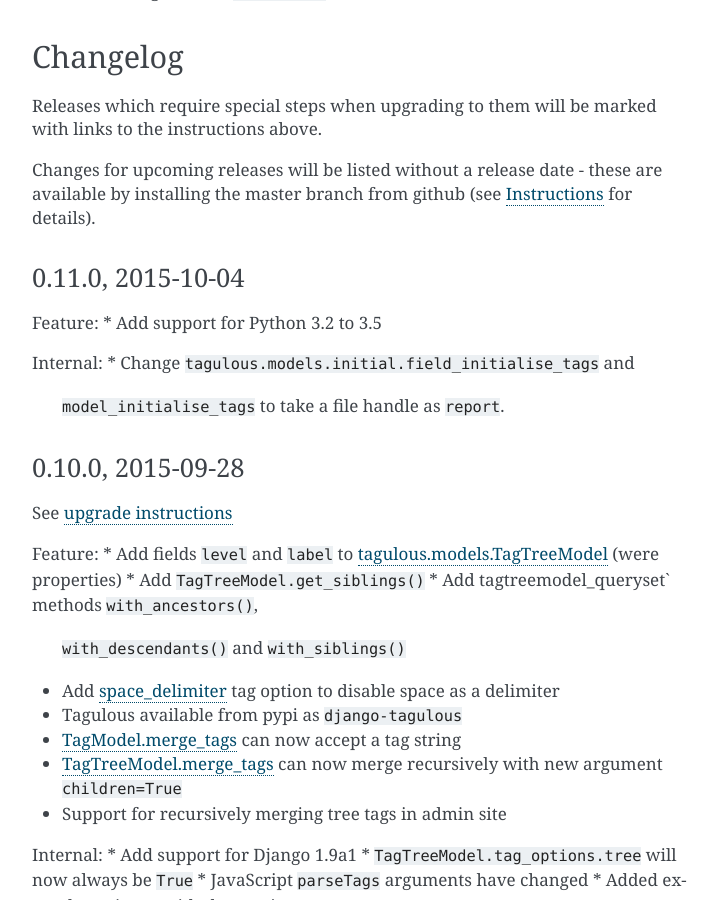
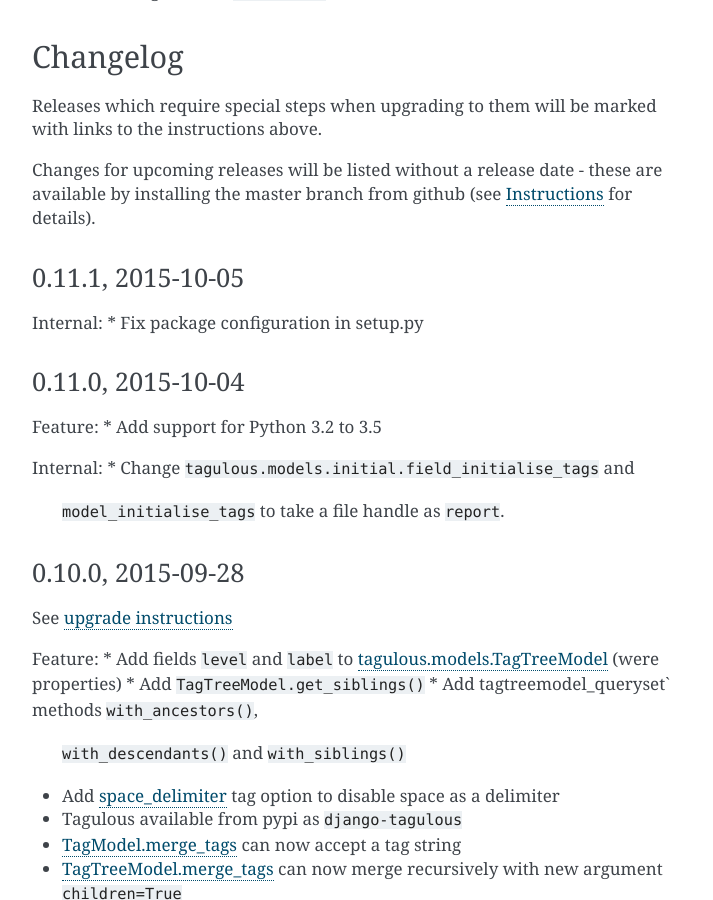
Before and after one commit to radiac/django-tagulous, a Sphinx documentation site: the page built from docs/upgrading.rst, in a window 1280 px wide and 900 px high, scrolled down 3203 px. Shown: the whole window, without its empty margins (388-1101 px from the left). Built offline with Sphinx 7.4.7, drawn with Linux system fonts in a browser that asks for light colours.

Commit message:
Version 0.11.1

```diff
--- a/README.rst
+++ b/README.rst
@@ -25,8 +25,7 @@
 * Supports trees of nested tags, for detailed categorisation
 * Admin support for managing tags and tagged models
 
-Version 0.11.0 (2015-10-04); supports Django 1.4.2 to 1.9a1, on Python 2.7 to
-3.5.
+Version 0.11.1; supports Django 1.4.2 to 1.9a1, on Python 2.7 to 3.5.
 
 See the `Documentation <http://radiac.net/projects/django-tagulous/documentation/>`_
 for details of Tagulous works; in particular:
--- a/docs/index.rst
+++ b/docs/index.rst
@@ -7,7 +7,7 @@
 tagging syntactic sugar, and a full set of extra
 :doc:`features <introduction>`.
 
-Version 0.11.0; supports Django 1.4.2 to 1.9a1, on Python 2.7 to 3.5.
+Version 0.11.1; supports Django 1.4.2 to 1.9a1, on Python 2.7 to 3.5.
 
 
 .. seealso::
--- a/docs/upgrading.rst
+++ b/docs/upgrading.rst
@@ -175,6 +175,13 @@
 :ref:`installation_instructions` for details).
 
 
+0.11.1, 2015-10-05
+------------------
+
+Internal:
+* Fix package configuration in setup.py
+
+
 0.11.0, 2015-10-04
 ------------------
 
--- a/setup.py
+++ b/setup.py
@@ -3,7 +3,7 @@
 import sys
 from setuptools import setup, find_packages
 
-VERSION = "0.11.0"
+VERSION = "0.11.1"
 
 def read(fname):
     return open(os.path.join(os.path.dirname(__file__), fname)).read()
--- a/tagulous/__init__.py
+++ b/tagulous/__init__.py
@@ -3,7 +3,7 @@
 """
 from __future__ import unicode_literals
 
-__version__ = "0.11.0"
+__version__ = "0.11.1"
 __license__ = "BSD"
 __author__ = "Richard Terry"
 __credits__ = [
```
